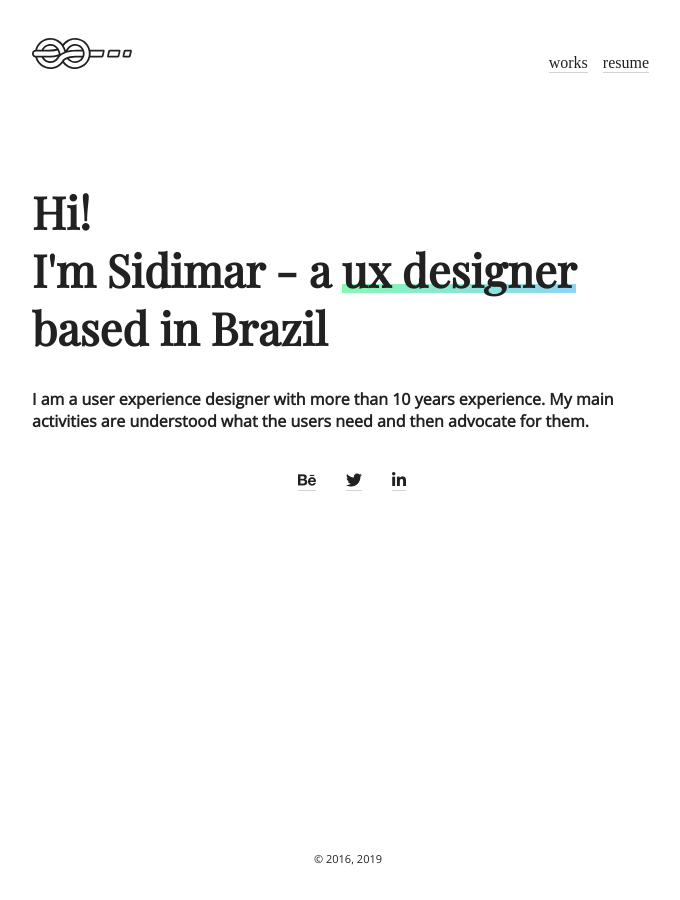
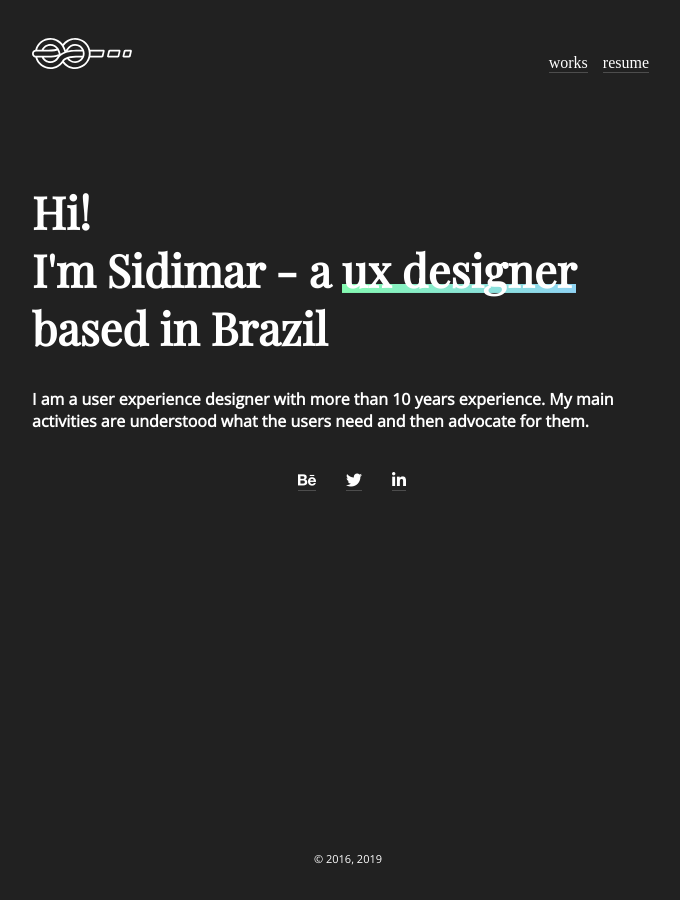
Before and after one commit to sidimar/sidimar.github.io, a Jekyll site: the page built from index.html, in a window 1280 px wide. Shown: the whole page, without its empty margins (292-972 px from the left). Built offline with Jekyll 4.4.1, drawn with Linux system fonts in a browser that asks for light colours; nearby versions of some CDN libraries.

Commit message:
Changed to black theme

```diff
--- a/css/main.scss
+++ b/css/main.scss
@@ -54,7 +54,8 @@ $baseurl: '{{ site.baseurl }}/images';
 
 
 	body {
-		color: #212121;
+		color: #ffffff;
+		background-color: #212121;
 	}
 	.container {
 		width: 90%;
@@ -74,7 +75,8 @@ $baseurl: '{{ site.baseurl }}/images';
 
 	@media screen and (min-width: 40em) {
 		body {
-			color: #212121;
+			color: #ffffff;
+			background-color: #212121;
 		}
 		.container {
 			width: 50%;
@@ -109,8 +111,8 @@ $baseurl: '{{ site.baseurl }}/images';
 
 		a,
 		.anchor {
-			border-bottom: 1px solid rgba(33, 33, 33, 0.2);
-			color: #212121;
+			border-bottom: 1px solid rgba(255, 255, 255, 0.2);
+			color: #ffffff;
 			display: inline-block;
 			text-decoration: none; }
 
@@ -118,7 +120,7 @@ $baseurl: '{{ site.baseurl }}/images';
 		.anchor:hover,
 		.anchor-parent:hover a,
 		.anchor-parent:hover .anchor  {
-			border-bottom-color: rgba(33, 33, 33, 0.6);
+			border-bottom-color: rgba(255, 255, 255, 0.6);
 			text-decoration: none; }
 
 
@@ -150,7 +152,6 @@ $baseurl: '{{ site.baseurl }}/images';
 		.nav-logo img {
 			width: 100px;
 		}
-
 		.nav-menu {
 			padding: 30px;
 			float: right;
```
Also changed, not shown: img/logo.svg.
